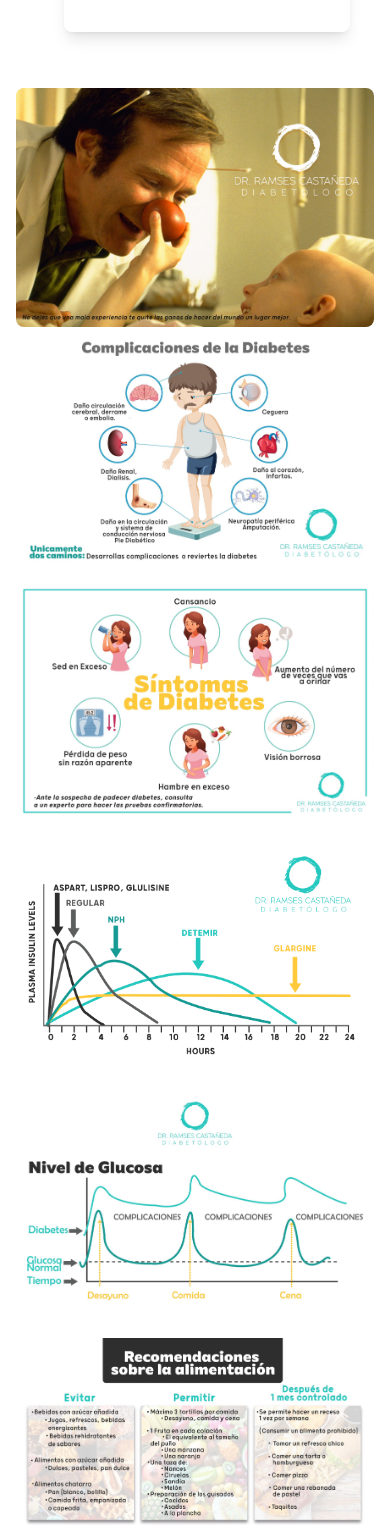
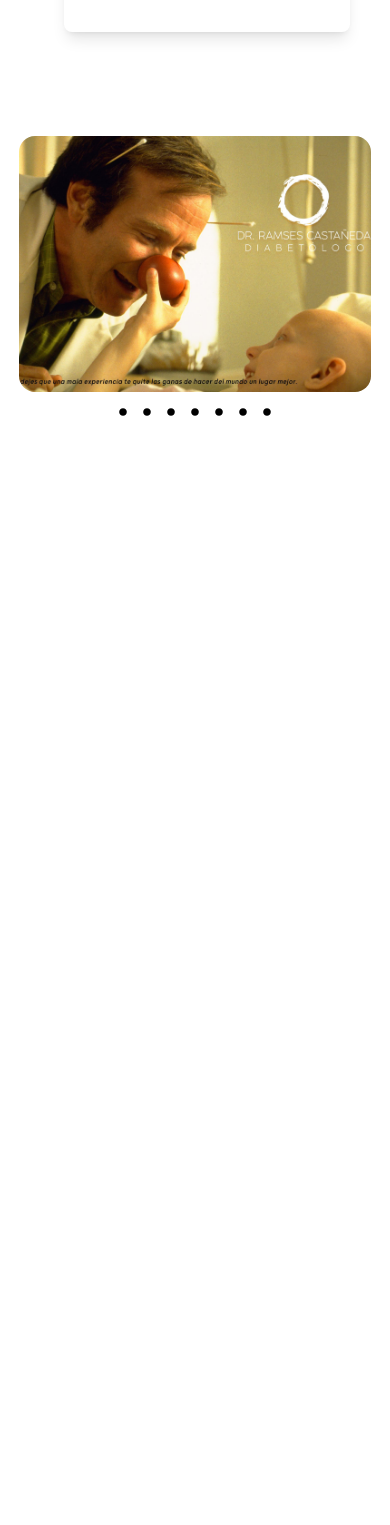
Before and after one commit to orrrrli/docramsesv, a React (Vite) app: page / in a window 390 px wide. Shown: the part 3820-5345 px from the top of the page. After the commit the page ends 4276 px from the top, so only its background shows below. Built offline with nearby package versions, Linux system fonts and the light colour scheme.

Commit message:
slider implemented

```diff
--- a/src/components/images.jsx
+++ b/src/components/images.jsx
@@ -1,65 +1,78 @@
-function Images (){
+import { useState } from 'react';
+import { BsChevronCompactLeft, BsChevronCompactRight } from 'react-icons/bs';
+import { RxDotFilled } from 'react-icons/rx';
+
+function Images() {
+  const slides = [
+    {
+      url: 'third.jpg',
+    },
+    {
+      url: 'fiveone.jpg',
+    },
+    {
+      url: 'fourth.jpg',
+    },
+
+    {
+      url: 'first.jpg',
+    },
+    {
+      url: 'second.jpg',
+    },
+    {
+      url: 'sixth.jpg',
+    },
+    {
+      url: 'sevenone.jpg',
+    }
+  ];
+
+  const [currentIndex, setCurrentIndex] = useState(0);
+
+  const prevSlide = () => {
+    const isFirstSlide = currentIndex === 0;
+    const newIndex = isFirstSlide ? slides.length - 1 : currentIndex - 1;
+    setCurrentIndex(newIndex);
+  };
+
+  const nextSlide = () => {
+    const isLastSlide = currentIndex === slides.length - 1;
+    const newIndex = isLastSlide ? 0 : currentIndex + 1;
+    setCurrentIndex(newIndex);
+  };
+
+  const goToSlide = (slideIndex) => {
+    setCurrentIndex(slideIndex);
+  };
+
   return (
-    <div className="container mx-auto p-4">
-      <div>
-            <img
-              className="h-auto max-w-full rounded-lg"
-              src="third.jpg"
-              alt=""
-            />
+    <div className='max-w-96 h-96 md:max-w-[1000px] md:h-[780px] w-full m-auto py-16 px-4 group'>
+      <div
+        style={{ backgroundImage: `url(${slides[currentIndex].url})` }}
+        className='w-full h-full rounded-2xl bg-center bg-cover duration-500'
+      ></div>
+      {/* Left Arrow */}
+      <div className='hidden group-hover:block absolute top-[50%] -translate-x-0 translate-y-[-50%] left-5 text-2xl rounded-full p-2 bg-black/20 text-white cursor-pointer'>
+        <BsChevronCompactLeft onClick={prevSlide} size={30} />
+      </div>
+      {/* Right Arrow */}
+      <div className='hidden group-hover:block absolute top-[50%] -translate-x-0 translate-y-[-50%] right-5 text-2xl rounded-full p-2 bg-black/20 text-white cursor-pointer'>
+        <BsChevronCompactRight onClick={nextSlide} size={30} />
+      </div>
+      <div className='flex top-4 justify-center py-2'>
+        {slides.map((slide, slideIndex) => (
+          <div
+            key={slideIndex}
+            onClick={() => goToSlide(slideIndex)}
+            className='text-2xl cursor-pointer'
+          >
+            <RxDotFilled />
           </div>
-      <div className="grid grid-cols-1 md:grid-cols-1 gap-2">
-        <div className="grid gap-4">
-          <div>
-            <img
-              className="h-auto max-w-full rounded-lg"
-              src="first.jpg"
-              alt=""
-            />
-          </div>
-          <div>
-            <img
-              className="h-auto max-w-full rounded-lg"
-              src="second.jpg"
-              alt=""
-            />
-          </div>
-        </div>
-        <div className="grid gap-4">
-          <div>
-            <img
-              className="h-auto max-w-full rounded-lg"
-              src="fourth.jpg"
-              alt=""
-            />
-          </div>
-          <div>
-            <img
-              className="h-auto max-w-full rounded-lg"
-              src="fiveone.jpg"
-              alt=""
-            />
-          </div>
-          <div>
-            <img
-              className="h-auto max-w-full rounded-lg"
-              src="sixth.jpg"
-              alt=""
-            />
-          </div>
-        </div>
-        <div className="grid gap-4">
-          <div>
-            <img
-              className="h-auto max-w-full rounded-lg"
-              src="sevenone.jpg"
-              alt=""
-            />
-          </div>
-        </div>
+        ))}
       </div>
     </div>
-  )
+  );
 }
 
-export default Images
+export default Images;
```
